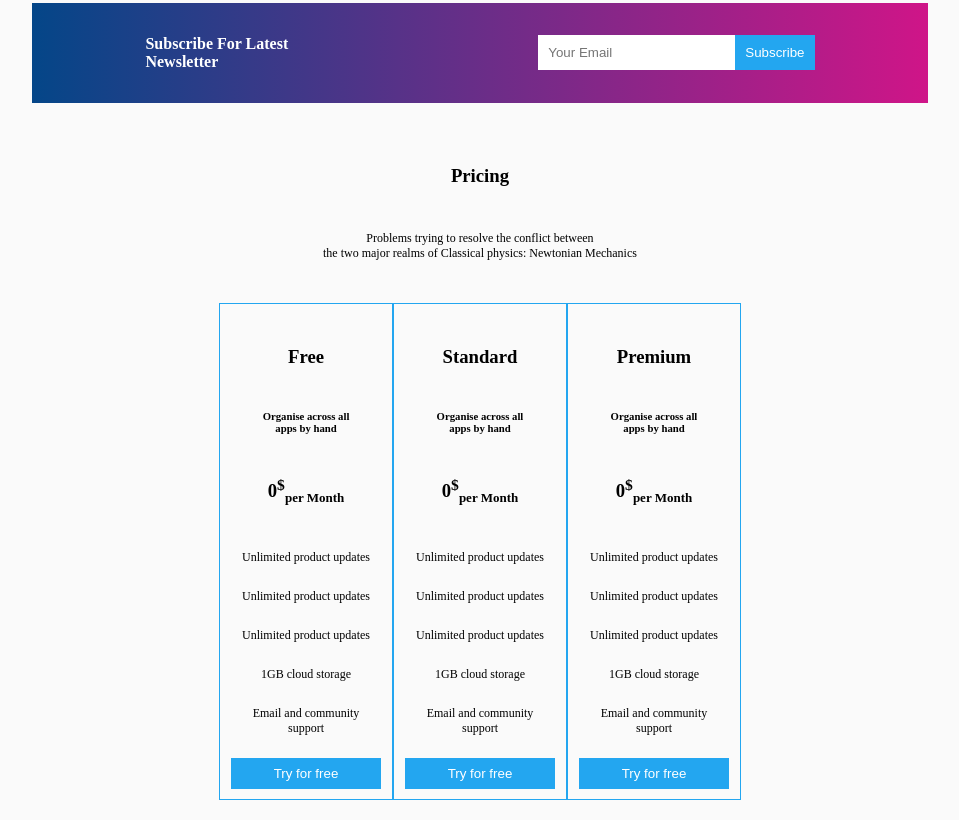
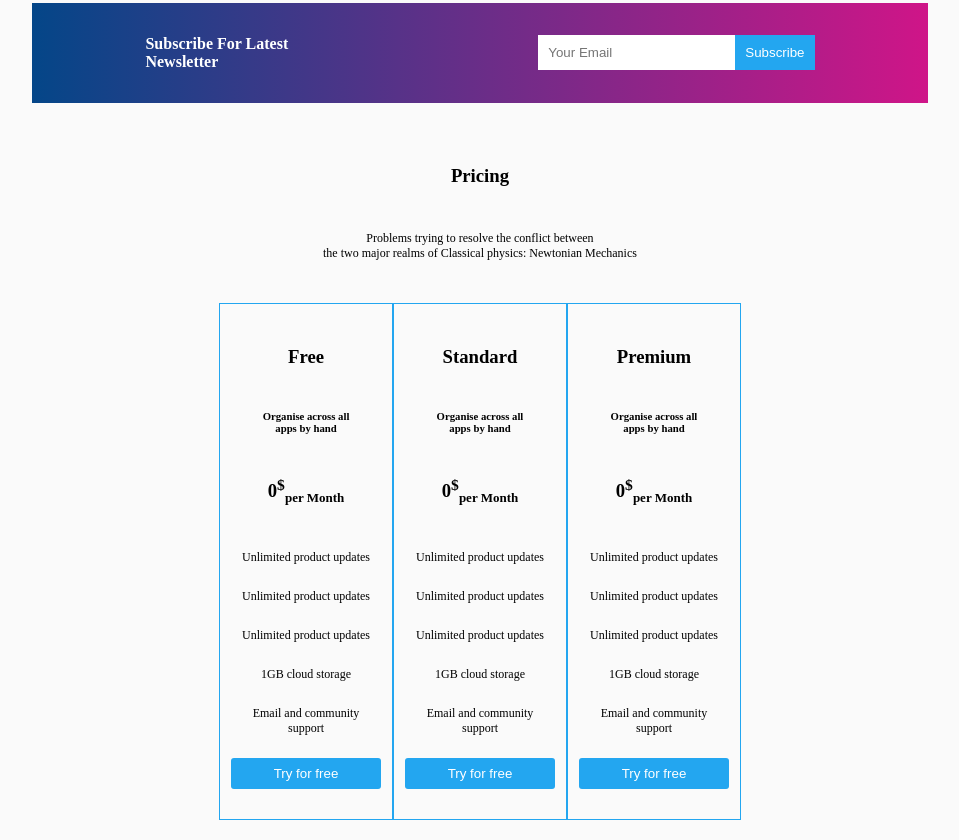
Before and after one commit to VKwamboka/css-challenge, a plain HTML site: page index.html in a window 1280 px wide. Shown: the part 1678-2518 px from the top of the page, without its empty margins (160-1119 px from the left). Drawn offline with Linux system fonts and the light colour scheme.

Commit message:
updated code

```diff
--- a/style.css
+++ b/style.css
@@ -265,5 +265,6 @@
   color: white;
   padding: 8px;
   width: 150px;
-  margin-bottom: 10px;
+  margin-bottom: 30px;
+  border-radius: 3px;
  }
```
